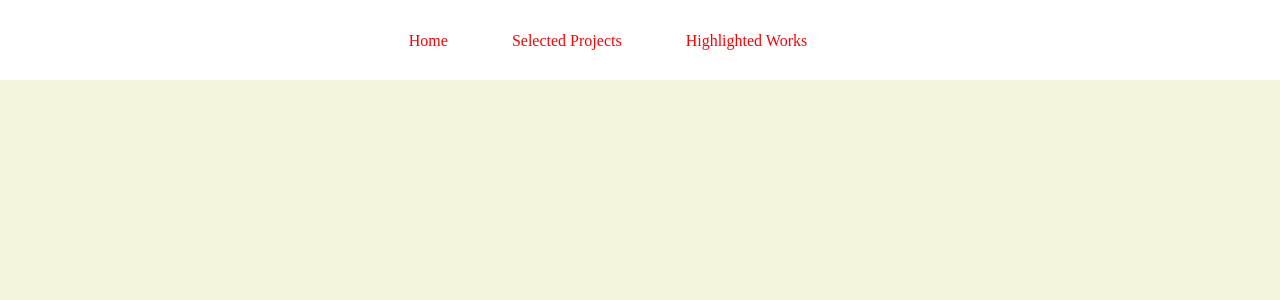
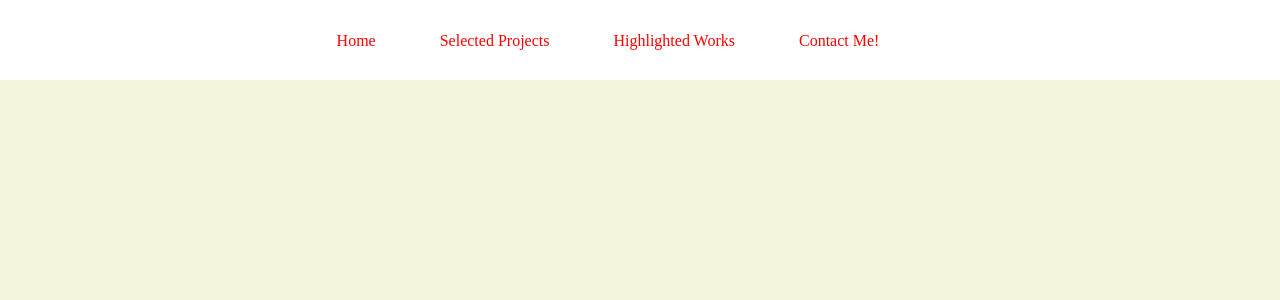
Before and after one commit to nams1570/ShradhaWebsite, a React (Create React App) app in the folder swebsite/: page /contact in a window 1280 px wide. Shown: the top 300 px of the page. Built offline with nearby package versions, Linux system fonts and the light colour scheme.

Commit message:
Created route and path to contact us page.

```diff
--- a/swebsite/src/App.js
+++ b/swebsite/src/App.js
@@ -4,6 +4,7 @@ import AboutMe from "./pages/AboutPage"
 import Projects from "./pages/ProjectPage"
 import Navbar from "./pages/Navbar"
 import Highlights from "./pages/HighlightsPage"
+import ContactUs from "./pages/ContactUs"
 
 function App() {
   const images = ['/carousel/At IG.jpg','/carousel/Bank Buildings.jpg','/carousel/Haight.jpg','/carousel/NYC.jpg','/carousel/SF Botanical Gardens.jpg','/carousel/UC Botanical Garden.jpg','/carousel/UC Botanical Gardens 2.jpg','/carousel/UCB.jpg'];
@@ -15,6 +16,7 @@ function App() {
         <Route path="/" element={<AboutMe images={images}/>}></Route>
         <Route path="/projects" element={<Projects/>}></Route>
         <Route path="/highlights" element={<Highlights/>}></Route>
+        <Route path="/contact" element={<ContactUs/>}></Route>
       </Routes>
     </BrowserRouter>
     </div>
--- /dev/null
+++ b/swebsite/src/pages/ContactUs.js
@@ -0,0 +1,7 @@
+
+export default function ContactUs(){
+    return (
+        <>
+        </>
+    )
+}
--- a/swebsite/src/pages/Navbar.js
+++ b/swebsite/src/pages/Navbar.js
@@ -13,6 +13,9 @@ export default function Navbar(){
             <div>
                 <Link className="navtext" to="/highlights">Highlighted Works</Link>
             </div>
+            <div>
+                <Link className="navtext" to="/contact">Contact Me!</Link>
+            </div>
         </div>
     );
 }
```
